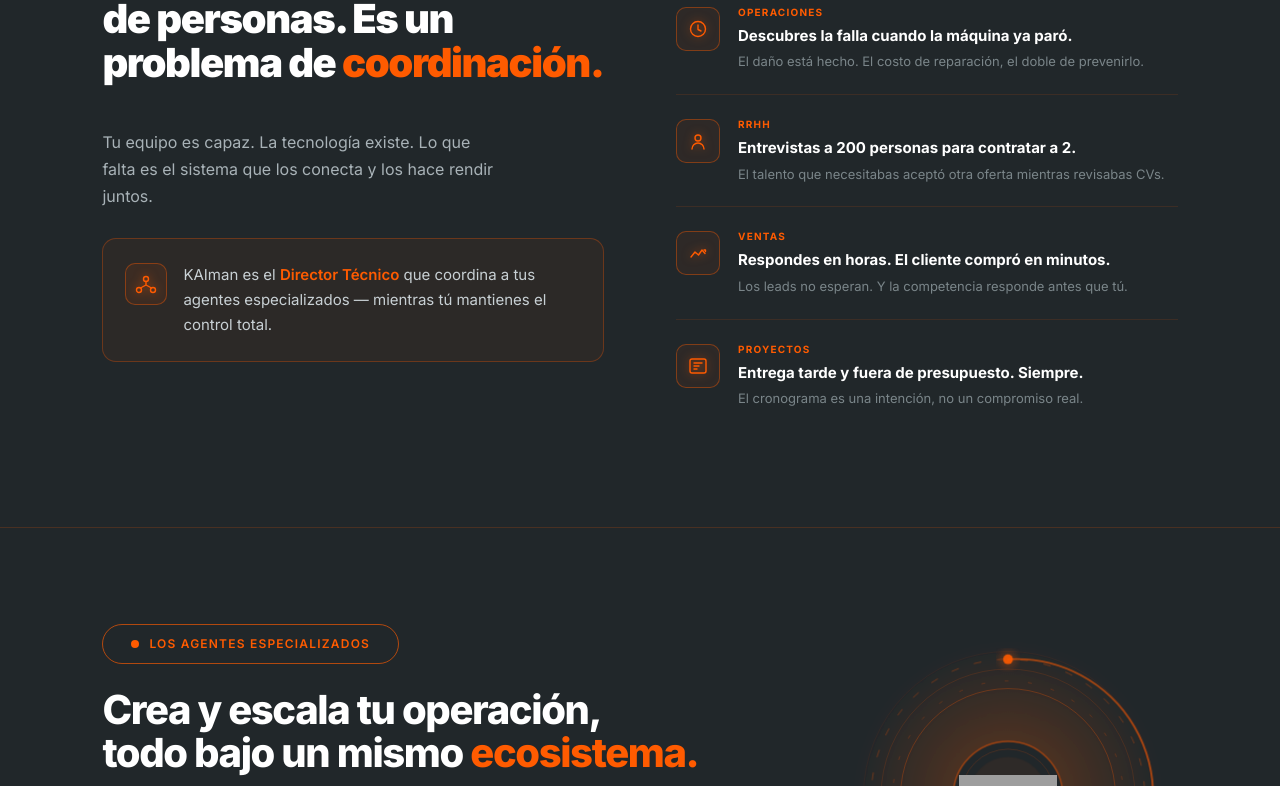
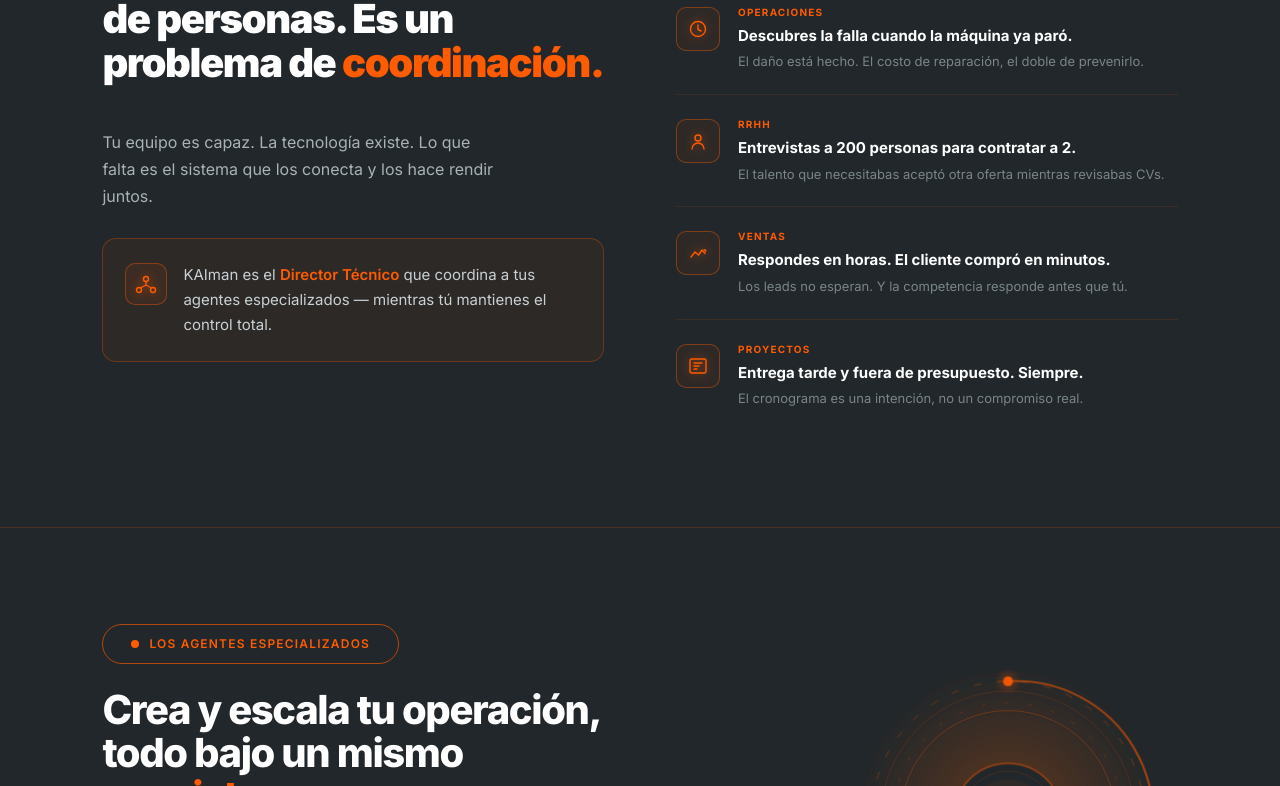
Before and after one commit to fescobar17/kaiman, a Next.js app: page / in a window 1280 px wide. Shown: the part 2694-3480 px from the top of the page. Built offline with nearby package versions, Linux system fonts and the light colour scheme; grey boxes are pictures that could not be loaded.

Commit message:
update css

```diff
--- a/app/globals.css
+++ b/app/globals.css
@@ -197,7 +197,7 @@
 }
 .calc-hero { display: grid; grid-template-columns: 1fr 1fr; gap: 56px; align-items: center; max-width: 1300px; margin: 0 auto 72px; }
 .calc-left { display: flex; flex-direction: column; gap: 24px; }
-.calc-big-title { font-size: 40px; font-weight: 800; line-height: 1.1; letter-spacing: -0.03em; color: #fff; max-width: 480px; }
+.calc-big-title { font-size: clamp(26px, 4.5vw, 40px); font-weight: 800; line-height: 1.1; letter-spacing: -0.03em; color: #fff; max-width: 480px; overflow-wrap: break-word; word-break: break-word; }
 .calc-big-title .hi { color: var(--orange); }
 .calc-desc { font-size: 16px; font-weight: 400; color: var(--text-2); line-height: 1.6; max-width: 420px; }
 .btn-calc {
@@ -320,7 +320,7 @@
 .feat-outer { max-width: 1200px; margin: 0 auto; display: grid; grid-template-columns: 55% 45%; gap: 72px; align-items: center; margin-bottom: 8px; }
 .feat-text { display: flex; flex-direction: column; gap: 24px; }
 .feat-eyebrow2 { font-size: 12px; font-weight: 600; color: var(--orange); letter-spacing: 0.12em; text-transform: uppercase; }
-.feat-h2 { font-size: 40px; font-weight: 800; line-height: 1.08; letter-spacing: -0.035em; color: #fff; max-width: 540px; }
+.feat-h2 { font-size: clamp(26px, 4.5vw, 40px); font-weight: 800; line-height: 1.08; letter-spacing: -0.035em; color: #fff; max-width: 540px; overflow-wrap: break-word; word-break: break-word; }
 .feat-h2 .hi { color: var(--orange); }
 .feat-sub2 { font-size: 16px; font-weight: 400; color: #B0B7C3; line-height: 1.7; max-width: 460px; }
 .btn-feat { display: inline-flex; align-items: center; gap: 8px; background: var(--orange); color: #fff; font-family: var(--font-inter), 'Inter', sans-serif; font-size: 15px; font-weight: 600; padding: 13px 26px; border-radius: 10px; text-decoration: none; border: none; cursor: pointer; transition: background .3s ease, box-shadow .3s ease; align-self: flex-start; }
@@ -405,7 +405,7 @@
 .eco-human { background: rgba(255,255,255,0.04); border: 1px solid rgba(255,255,255,0.1); border-radius: 12px; padding: 16px 20px; display: flex; align-items: center; gap: 16px; }
 .eco-human-icon { width: 38px; height: 38px; border-radius: 50%; background: rgba(255,255,255,0.08); display: flex; align-items: center; justify-content: center; flex-shrink: 0; }
 .eco-human-icon svg { filter: drop-shadow(0 0 5px rgba(255,91,0,0.6)); }
-.eco-human-text { font-size: 15px; font-weight: 600; color: #fff; }
+.eco-human-text { font-size: 15px; font-weight: 600; color: #fff; display: flex; flex-wrap: wrap; align-items: center; gap: 4px; }
 .eco-human-text span { color: #FF5B00; }
 .eco-human-text .sep { color: rgba(255,255,255,0.3); margin: 0 6px; }
 .eco-creator { background: #FF5B00; border-radius: 12px; padding: 18px 24px; display: flex; align-items: center; gap: 16px; box-shadow: 0 0 24px rgba(255,91,0,0.3); position: relative; }
@@ -601,7 +601,7 @@
   #calc { padding: 48px 20px; }
   .calc-hero { grid-template-columns: 1fr; gap: 24px; margin-bottom: 16px; }
   .calc-right { display: none; }
-  .calc-big-title { font-size: 28px !important; max-width: 100%; }
+  .calc-big-title { font-size: 24px !important; max-width: 100%; overflow-wrap: break-word; word-break: break-word; }
   .calc-desc { font-size: 15px; }
   .btn-calc { width: 100%; justify-content: center; }
   .calc-grid { grid-template-columns: 1fr; gap: 10px; }
@@ -624,7 +624,7 @@
   #features { padding: 48px 20px; }
   .feat-outer { grid-template-columns: 1fr; gap: 32px; margin-bottom: 32px; }
   .feat-visual { display: none; }
-  .feat-h2 { font-size: 28px !important; }
+  .feat-h2 { font-size: 24px !important; max-width: 100%; overflow-wrap: break-word; word-break: break-word; }
   .feat-tabs2 { overflow-x: auto; -webkit-overflow-scrolling: touch; }
   .feat-tab2 { padding: 12px 14px; font-size: 13px; }
   .feat-panel2 { grid-template-columns: 1fr !important; padding: 16px 0; }
--- a/components/Features.tsx
+++ b/components/Features.tsx
@@ -16,10 +16,7 @@
             Los agentes especializados
           </div>
           <h2 className="feat-h2">
-            Crea y escala tu operación,<br />
-            <span style={{ whiteSpace: 'nowrap' }}>
-              todo bajo un mismo <span className="hi">ecosistema.</span>
-            </span>
+            Crea y escala tu operación, todo bajo un mismo <span className="hi">ecosistema.</span>
           </h2>
           <p className="feat-sub2">
             Cada agente KAIman domina su área en profundidad. No son herramientas
```
